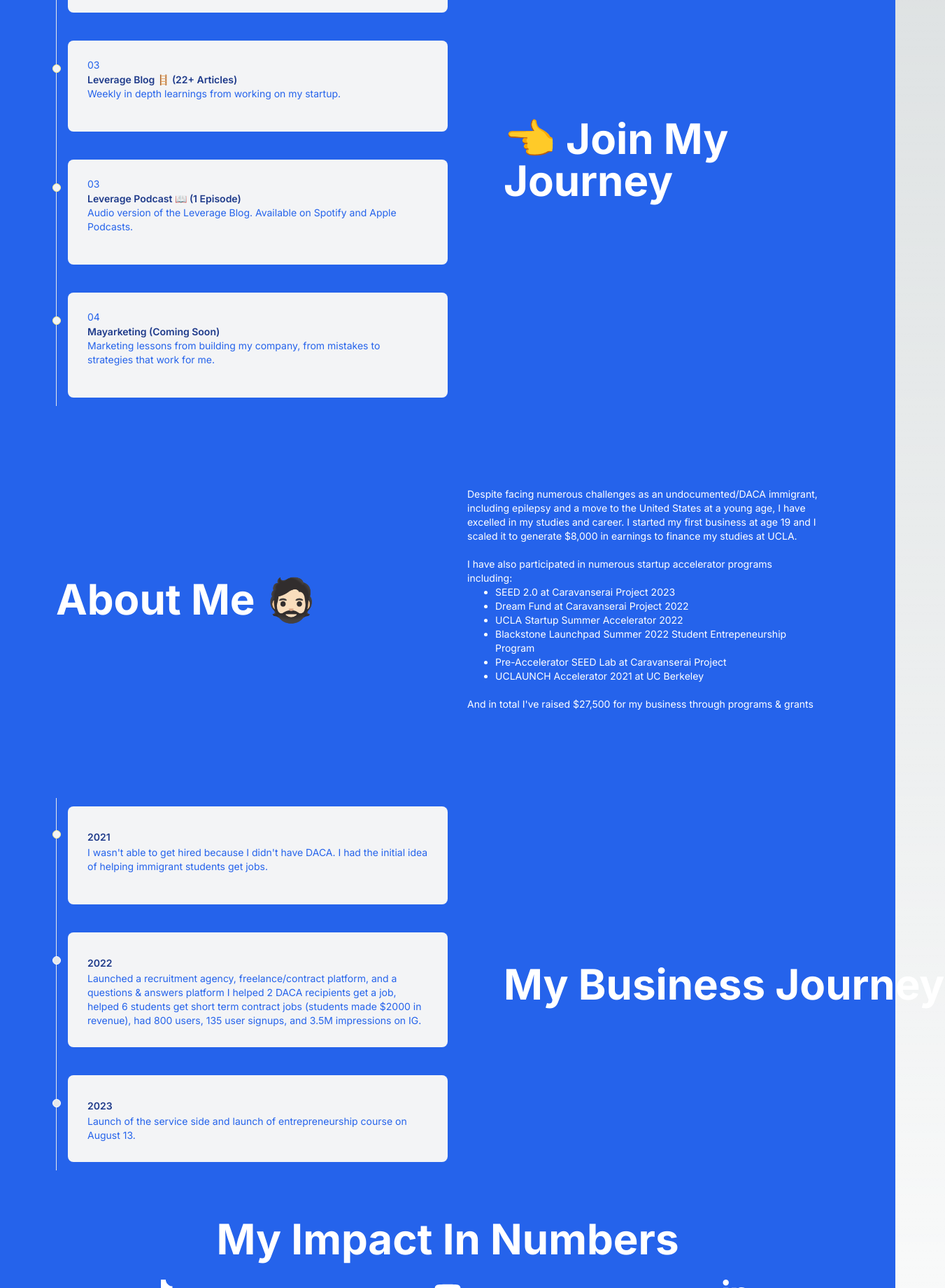
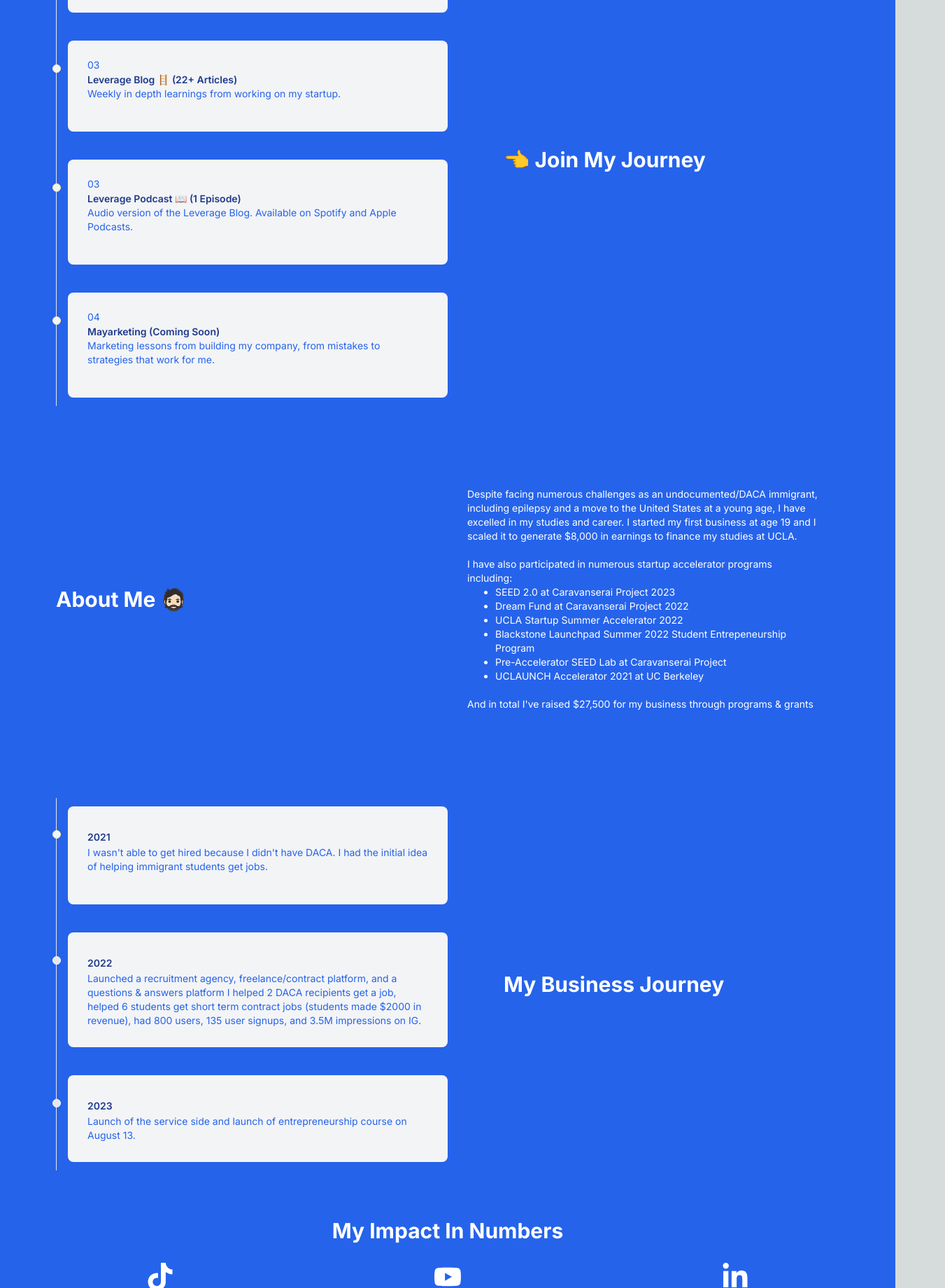
Before and after one commit to giomhern/jmh, a Next.js app: page / in a window 1280 px wide. Shown: the part 600-2440 px from the top of the page at 70% size, 1351 px wide, since content can reach past the window. Built offline with nearby package versions, Linux system fonts and the light colour scheme.

Commit message:
Whitespace changes

```diff
--- a/app/page.tsx
+++ b/app/page.tsx
@@ -33,12 +33,12 @@ const bizSection = <div className='md:grid md:grid-cols-2 flex flex-col-reverse
             <p className="font-normal md:text-md text-sm">Launch of the service side and launch of entrepreneurship course on August 13.</p>
         </li>
     </ol>
-    <h2 className='py-2 md:py-10 md:px-20 px-5 capitalize font-bold text-xl md:text-6xl whitespace-nowrap'>My Business Journey</h2>
+    <h2 className='py-2 md:py-10 md:px-20 px-5 md:whitespace-normal capitalize font-bold text-xl md:text-3xl whitespace-nowrap'>My Business Journey</h2>
 </div>;
 
 
 const about = <div className='md:grid md:grid-cols-2 flex flex-col justify-center items-center p-7 md:px-20'>
-    <h2 className='flex items-center py-2 md:py-10 capitalize font-bold text-xl md:text-6xl'>About Me 🧔🏻</h2>
+    <h2 className='flex items-center py-2 md:py-10 capitalize font-bold text-xl md:text-3xl'>About Me 🧔🏻</h2>
     <div className='p-7 md:text-md text-sm'>
         <p className='pb-5'>Despite facing numerous challenges as an undocumented/DACA immigrant, including epilepsy and a move to the United States at a young age, I have excelled in my studies and career. I started my first business at age 19 and I scaled it to generate $8,000 in earnings to finance my studies at UCLA.</p>
         <p>I have also participated in numerous startup accelerator programs including:</p>
@@ -56,7 +56,7 @@ const about = <div className='md:grid md:grid-cols-2 flex flex-col justify-cente
 
 
 const impactSection = <div className='px-7'>
-    <h2 className='flex justify-center items-center capitalize font-bold text-xl md:text-6xl pb-5'>my impact in numbers</h2>
+    <h2 className='flex justify-center items-center capitalize font-bold text-xl md:text-3xl pb-5'>my impact in numbers</h2>
     <div className='md:px-5 flex flex-col md:grid md:grid-cols-3 md:gap-[50px]'>
         {card(<a href='#'><svg className="hover:fill-blue-300 fill-white h-8 w-8 md:h-10 md:w-10" xmlns="http://www.w3.org/2000/svg" height="3em" viewBox="0 0 448 512"><path d="M448,209.91a210.06,210.06,0,0,1-122.77-39.25V349.38A162.55,162.55,0,1,1,185,188.31V278.2a74.62,74.62,0,1,0,52.23,71.18V0l88,0a121.18,121.18,0,0,0,1.86,22.17h0A122.18,122.18,0,0,0,381,102.39a121.43,121.43,0,0,0,67,20.14Z" /></svg></a>, 'Tiktok', '4M+ Views', '18K+ Followers')}
         {card(<a href='#'><svg className="hover:fill-blue-300 fill-white h-8 w-8 md:h-10 md:w-10" xmlns="http://www.w3.org/2000/svg" height="3em" viewBox="0 0 576 512"><path d="M549.655 124.083c-6.281-23.65-24.787-42.276-48.284-48.597C458.781 64 288 64 288 64S117.22 64 74.629 75.486c-23.497 6.322-42.003 24.947-48.284 48.597-11.412 42.867-11.412 132.305-11.412 132.305s0 89.438 11.412 132.305c6.281 23.65 24.787 41.5 48.284 47.821C117.22 448 288 448 288 448s170.78 0 213.371-11.486c23.497-6.321 42.003-24.171 48.284-47.821 11.412-42.867 11.412-132.305 11.412-132.305s0-89.438-11.412-132.305zm-317.51 213.508V175.185l142.739 81.205-142.739 81.201z" /></svg></a>, 'Youtube', '200K+ Views', '1.6K+ Followers')}
@@ -117,7 +117,7 @@ export default function Home() {
                     <p className="mb-4 font-normal md:text-md text-sm">Marketing lessons from building my company, from mistakes to strategies that work for me.</p>
                 </li>
             </ol>
-            <h2 className='py-2 md:py-10 md:px-20 px-5 capitalize font-bold text-xl md:text-6xl'>👈 Join My Journey</h2>
+            <h2 className='py-2 md:py-10 md:px-20 px-5 capitalize font-bold text-xl md:text-3xl'>👈 Join My Journey</h2>
 
         </div>
         {about}
@@ -125,7 +125,7 @@ export default function Home() {
         {impactSection}
 
         <section className='md:px-20 px-10 py-10 md:py-20'>
-           <a className="capitalize lg:text-8xl md:text-6xl text-4xl font-extrabold flex justify-center hover:underline hover:underline-offset-4" href="mailto:jmayahern@preparebiz.com">Get in Touch.</a>
+           <a className="capitalize lg:text-8xl md:text-3xl text-4xl font-extrabold flex justify-center hover:underline hover:underline-offset-4" href="mailto:jmayahern@preparebiz.com">Get in Touch.</a>
         </section>
 
     </main>
```
